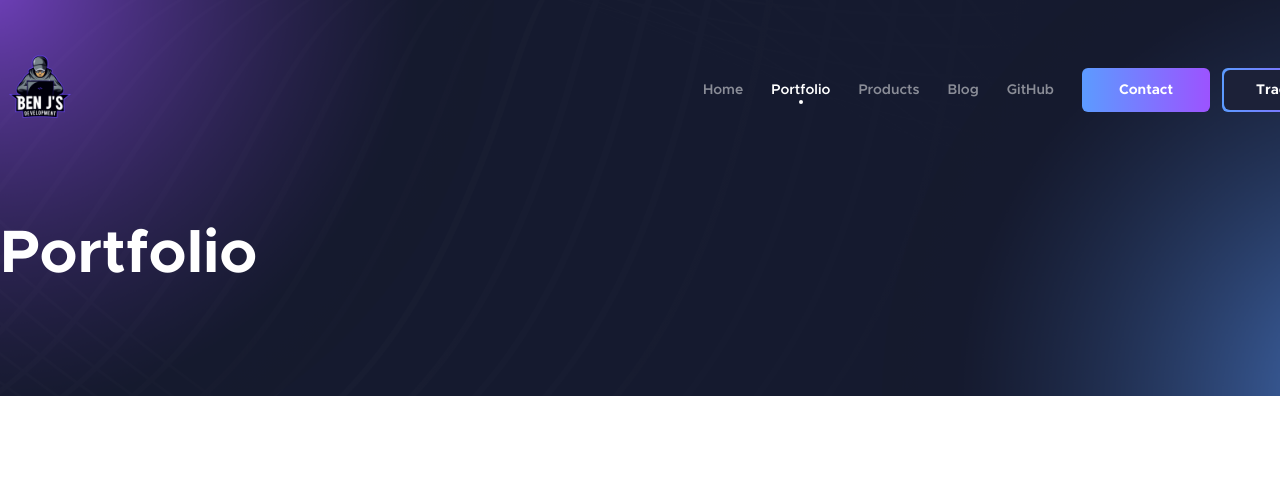
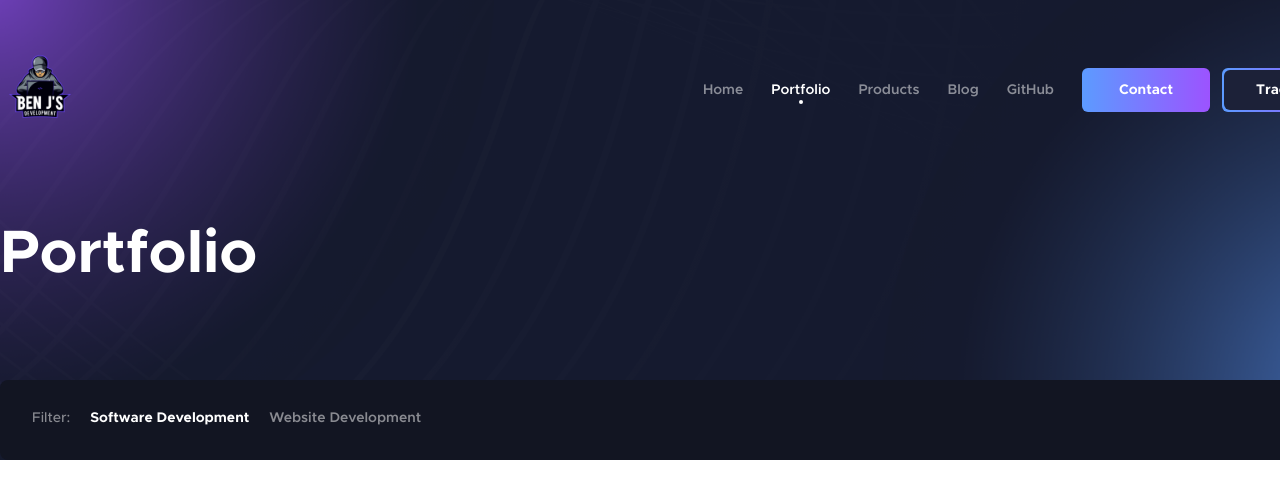
Before and after one commit to Benjenkins126/modern-react-personal-website, a React (Create React App) app: page /portfolio in a window 1280 px wide. Shown: the top 498 px of the page. Built offline with nearby package versions, Linux system fonts and the light colour scheme.

Commit message:
Added portfolio filter bar

```diff
--- /dev/null
+++ b/src/components/pages/portfolio/filter/PortfolioFilterItem.tsx
@@ -0,0 +1,13 @@
+interface PortfolioFilterItemProps {
+    children?: any;
+    active: boolean;
+    onclick?: any;
+}
+
+const PortfolioFilterItem = (props: PortfolioFilterItemProps) => {
+    return (
+        <span className={`font-ben ml-5 text-sm transition-colors duration-200 ease-in-out ${props.active ? 'text-white font-bold' : 'text-white/50 font-semibold cursor-pointer hover:text-white/75'}`}>{props.children}</span>
+    );
+}
+
+export default PortfolioFilterItem;
--- a/src/pages/Portfolio.tsx
+++ b/src/pages/Portfolio.tsx
@@ -1,4 +1,6 @@
 import { useEffect } from "react";
+import Container from "../components/general/container/Container";
+import PortfolioFilterItem from "../components/pages/portfolio/filter/PortfolioFilterItem";
 import Footer from "../components/sections/Footer";
 import PageHeader from "../components/sections/PageHeader";
 
@@ -10,9 +12,17 @@ const Portfolio = () => {
     return (
         <>
             <PageHeader subpage={true} activePage="Portfolio">
-                <div className="pt-24 pb-28">
+                <div className="pt-24 pb-24">
                     <h1 className="font font-ben text-6xl font-bold text-white">Portfolio</h1>
                 </div>
+
+                <Container>
+                    <section className="pb-8 bg-background-secondary rounded-lg px-8 py-6">
+                        <span className="text-white/50 font-ben font-medium text-sm">Filter:</span>
+                        <PortfolioFilterItem active={true}>Software Development</PortfolioFilterItem>
+                        <PortfolioFilterItem active={false}>Website Development</PortfolioFilterItem>
+                    </section>
+                </Container>
             </PageHeader>
         </>
     );
```
